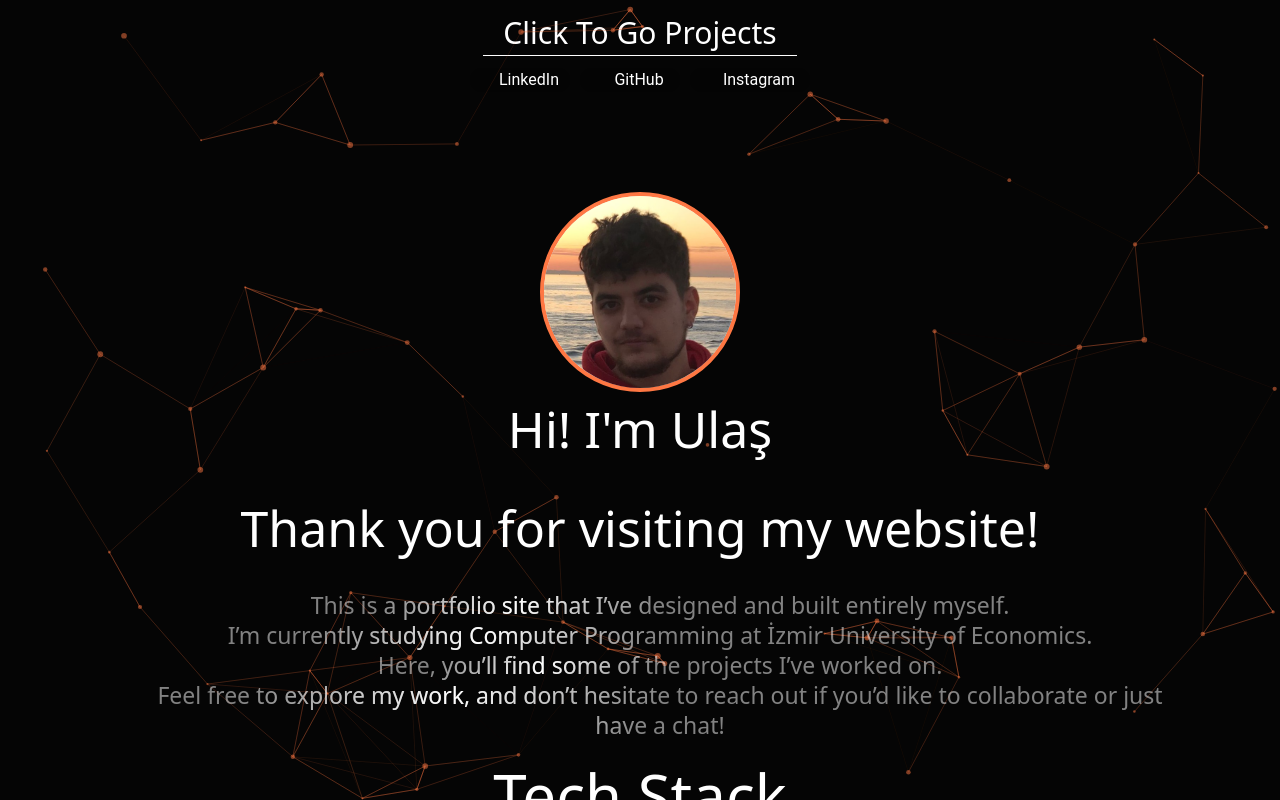
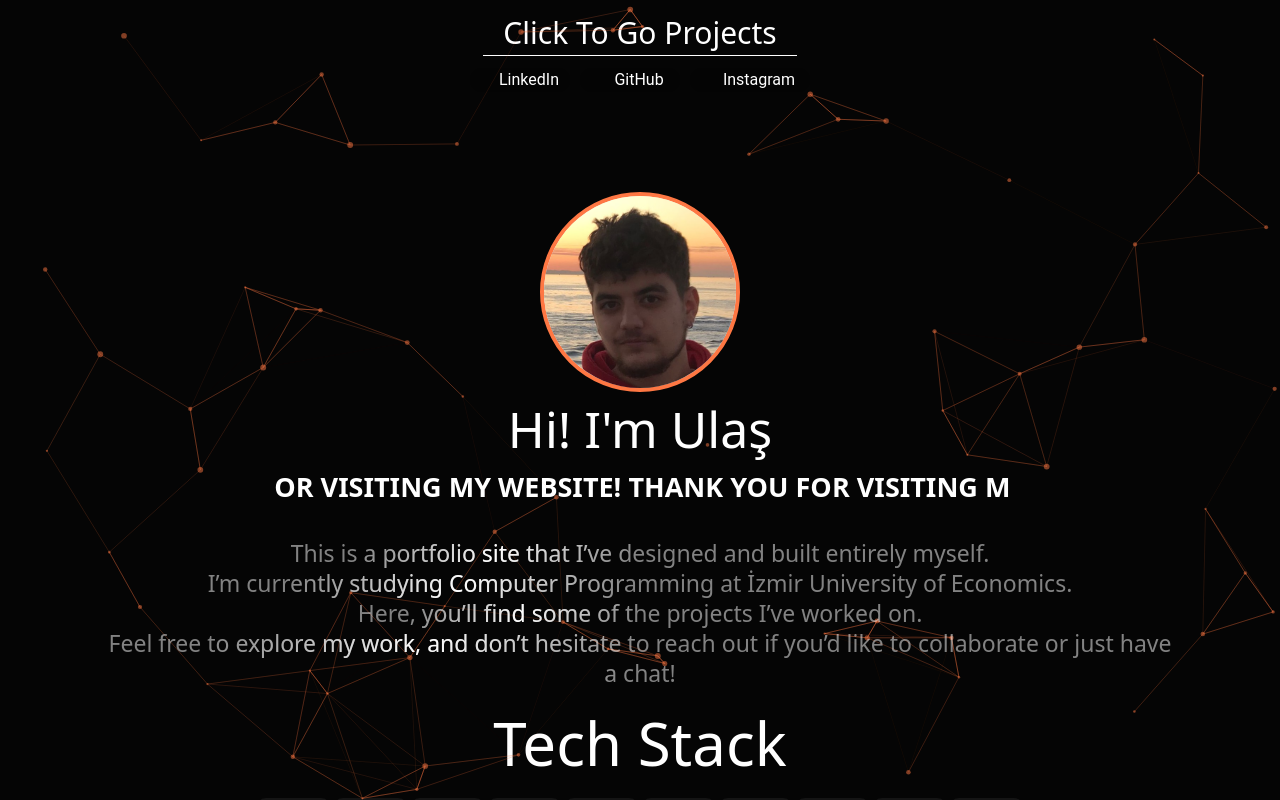
Before and after one commit to ulasaylar/personel_portfolioSite, a React (Vite) app: page / in a window 1280 px wide. Shown: the top 800 px of the page. Built offline with nearby package versions, Linux system fonts and the light colour scheme; some icons are missing.

Commit message:
new design

```diff
--- a/src/components/BlurText.jsx
+++ /dev/null
@@ -1,116 +0,0 @@
-import { motion } from "framer-motion";
-import { useEffect, useRef, useState, useMemo } from "react";
-
-const buildKeyframes = (from, steps) => {
-  const keys = new Set([
-    ...Object.keys(from),
-    ...steps.flatMap((s) => Object.keys(s)),
-  ]);
-
-  const keyframes = {};
-  keys.forEach((k) => {
-    keyframes[k] = [from[k], ...steps.map((s) => s[k])];
-  });
-  return keyframes;
-};
-
-const BlurText = ({
-  text = "",
-  delay = 200,
-  className = "",
-  animateBy = "words",
-  direction = "top",
-  threshold = 0.1,
-  rootMargin = "0px",
-  animationFrom,
-  animationTo,
-  easing = (t) => t,
-  onAnimationComplete,
-  stepDuration = 0.35,
-}) => {
-  const elements = animateBy === "words" ? text.split(" ") : text.split("");
-  const [inView, setInView] = useState(false);
-  const ref = useRef(null);
-
-  useEffect(() => {
-    if (!ref.current) return;
-    const observer = new IntersectionObserver(
-      ([entry]) => {
-        if (entry.isIntersecting) {
-          setInView(true);
-          observer.unobserve(ref.current);
-        }
-      },
-      { threshold, rootMargin }
-    );
-    observer.observe(ref.current);
-    return () => observer.disconnect();
-    // eslint-disable-next-line react-hooks/exhaustive-deps
-  }, [threshold, rootMargin]);
-
-  const defaultFrom = useMemo(
-    () =>
-      direction === "top"
-        ? { filter: "blur(10px)", opacity: 0, y: -50 }
-        : { filter: "blur(10px)", opacity: 0, y: 50 },
-    [direction]
-  );
-
-  const defaultTo = useMemo(
-    () => [
-      {
-        filter: "blur(5px)",
-        opacity: 0.5,
-        y: direction === "top" ? 5 : -5,
-      },
-      { filter: "blur(0px)", opacity: 1, y: 0 },
-    ],
-    [direction]
-  );
-
-  const fromSnapshot = animationFrom ?? defaultFrom;
-  const toSnapshots = animationTo ?? defaultTo;
-
-  const stepCount = toSnapshots.length + 1;
-  const totalDuration = stepDuration * (stepCount - 1);
-  const times = Array.from({ length: stepCount }, (_, i) =>
-    stepCount === 1 ? 0 : i / (stepCount - 1)
-  );
-
-  return (
-    <p
-      ref={ref}
-      className={className}
-      style={{ display: "flex", flexWrap: "wrap" }}
-    >
-      {elements.map((segment, index) => {
-        const animateKeyframes = buildKeyframes(fromSnapshot, toSnapshots);
-
-        const spanTransition = {
-          duration: totalDuration,
-          times,
-          delay: (index * delay) / 1000,
-        };
-        spanTransition.ease = easing;
-
-        return (
-          <motion.span
-            className="inline-block will-change-[transform,filter,opacity]"
-            key={index}
-            initial={fromSnapshot}
-            animate={inView ? animateKeyframes : fromSnapshot}
-            transition={spanTransition}
-            onAnimationComplete={
-              index === elements.length - 1 ? onAnimationComplete : undefined
-            }
-          >
-            {segment === " " ? "\u00A0" : segment}
-            {animateBy === "words" && index < elements.length - 1 && "\u00A0"}
-          </motion.span>
-        );
-      })}
-    </p>
-  );
-};
-
-export default BlurText;
--- /dev/null
+++ b/src/components/CurvedText.jsx
@@ -0,0 +1,145 @@
+import {
+  useRef,
+  useEffect,
+  useState,
+  useMemo,
+  useId
+} from "react";
+import "../css/CurvedLoop.css";
+
+const CurvedLoop = ({
+  marqueeText = "",
+  speed = 2,
+  className,
+  curveAmount = 400,
+  direction = "left",
+  interactive = true,
+}) => {
+  const text = useMemo(() => {
+    const hasTrailing = /\s|\u00A0$/.test(marqueeText);
+    return (
+      (hasTrailing ? marqueeText.replace(/\s+$/, "") : marqueeText) + "\u00A0"
+    );
+  }, [marqueeText]);
+
+  const measureRef = useRef(null);
+  const textPathRef = useRef(null);
+  const pathRef = useRef(null);
+  const [spacing, setSpacing] = useState(0);
+  const [offset, setOffset] = useState(0);
+  const uid = useId();
+  const pathId = `curve-${uid}`;
+  const pathD = `M-100,40 Q500,${40 + curveAmount} 1540,40`;
+
+  const dragRef = useRef(false);
+  const lastXRef = useRef(0);
+  const dirRef = useRef(direction);
+  const velRef = useRef(0);
+
+  const textLength = spacing;
+  const totalText = textLength ? Array(Math.ceil(1800 / textLength) + 2).fill(text).join('') : text;
+  const ready = spacing > 0;
+
+  useEffect(() => {
+    if (measureRef.current)
+      setSpacing(measureRef.current.getComputedTextLength());
+  }, [text, className]);
+
+  useEffect(() => {
+    if (!spacing || !ready) return;
+    let frame = 0;
+    const step = () => {
+      if (!dragRef.current && textPathRef.current) {
+        const delta = dirRef.current === "right" ? speed : -speed;
+        const currentOffset = parseFloat(textPathRef.current.getAttribute("startOffset") || "0");
+        let newOffset = currentOffset + delta;
+
+        const wrapPoint = spacing;
+        if (newOffset <= -wrapPoint) newOffset += wrapPoint;
+        if (newOffset >= wrapPoint) newOffset -= wrapPoint;
+
+        textPathRef.current.setAttribute("startOffset", newOffset + "px");
+        setOffset(newOffset);
+      }
+      frame = requestAnimationFrame(step);
+    };
+    step();
+    return () => cancelAnimationFrame(frame);
+  }, [spacing, speed, ready]);
+
+  const onPointerDown = (e) => {
+    if (!interactive) return;
+    dragRef.current = true;
+    lastXRef.current = e.clientX;
+    velRef.current = 0;
+    (e.target).setPointerCapture(e.pointerId);
+  };
+
+  const onPointerMove = (e) => {
+    if (!interactive || !dragRef.current || !textPathRef.current) return;
+    const dx = e.clientX - lastXRef.current;
+    lastXRef.current = e.clientX;
+    velRef.current = dx;
+
+    const currentOffset = parseFloat(textPathRef.current.getAttribute("startOffset") || "0");
+    let newOffset = currentOffset + dx;
+
+    const wrapPoint = spacing;
+    if (newOffset <= -wrapPoint) newOffset += wrapPoint;
+    if (newOffset >= wrapPoint) newOffset -= wrapPoint;
+
+    textPathRef.current.setAttribute("startOffset", newOffset + "px");
+    setOffset(newOffset);
+  };
+
+  const endDrag = () => {
+    if (!interactive) return;
+    dragRef.current = false;
+    dirRef.current = velRef.current > 0 ? "right" : "left";
+  };
+
+  const cursorStyle = interactive
+    ? dragRef.current
+      ? "grabbing"
+      : "grab"
+    : "auto";
+
+  return (
+    <div
+      className="curved-loop-jacket"
+      style={{ visibility: ready ? "visible" : "hidden", cursor: cursorStyle }}
+      onPointerDown={onPointerDown}
+      onPointerMove={onPointerMove}
+      onPointerUp={endDrag}
+      onPointerLeave={endDrag}
+    >
+      <svg className="curved-loop-svg" viewBox="0 0 1440 120">
+        <text
+          ref={measureRef}
+          xmlSpace="preserve"
+          style={{ visibility: "hidden", opacity: 0, pointerEvents: "none" }}
+        >
+          {text}
+        </text>
+        <defs>
+          <path
+            ref={pathRef}
+            id={pathId}
+            d={pathD}
+            fill="none"
+            stroke="transparent"
+          />
+        </defs>
+        {ready && (
+          <text fontWeight="bold" xmlSpace="preserve" className={className}>
+            <textPath ref={textPathRef} href={`#${pathId}`} startOffset={offset + "px"} xmlSpace="preserve">
+              {totalText}
+            </textPath>
+          </text>
+        )}
+      </svg>
+    </div>
+  );
+};
+
+export default CurvedLoop;
--- /dev/null
+++ b/src/components/TextAnimation.jsx
@@ -0,0 +1,15 @@
+import {motion} from "framer-motion"
+
+function TextAnimation(){
+    return (
+    <>
+        <motion.h1
+            initial={{ y:25, opacity:0}}
+            animate={{ y:0, opacity:1}}
+            transition={{ duration:1, ease:"easeInOut"}}
+            >Hi! I'm Ulaş</motion.h1>
+    </>
+    );
+}
+
+export default TextAnimation;
--- a/src/components/about_me.jsx
+++ b/src/components/about_me.jsx
@@ -1,8 +1,8 @@
 import Avatar from "@mui/material/Avatar";
 import icon from "../img/icon.jpg";
-import BlurText from "./BlurText";
 import ShinyText from "./ShinyText";
-import { Margin } from "@mui/icons-material";
+import CurvedText from "./CurvedText";
+import TextAnimation from "./TextAnimation";
 
 const About_me = () => {
   return (
@@ -23,24 +23,14 @@ const About_me = () => {
         />
       </div>
       <div className="about-me-right-cont">
-        <BlurText
-          text="Hi! I'm Ulaş"
-          animateBy="words"
-          direction="top"
-          delay={100}
-          stepDuration={0.5}
-          className="revealed"
-          style="justify-content: center"
-        />
-        <br></br>
-        <BlurText
-          text="Thank you for visiting my website!"
-          animateBy="words"
-          direction="top"
-          delay={100}
-          stepDuration={0.5}
-          className="revealed"
-        />
+        <TextAnimation></TextAnimation>
+        <CurvedText
+          marqueeText="Thank you for visiting my website!"
+          speed={1}
+          curveAmount={0}
+          direction="left"
+          interactive={true}
+          className="custom-text-style"/>
         <br></br>
         <ShinyText
           text="This is a portfolio site that I’ve designed and built entirely myself."
--- /dev/null
+++ b/src/css/CurvedLoop.css
@@ -0,0 +1,23 @@
+.curved-loop-jacket {
+  display: flex;
+  align-items: center;
+  justify-content: center;
+  width: 100%;
+  margin-bottom: -3rem;
+}
+
+.curved-loop-svg {
+  user-select: none;
+  width: 60%;
+  aspect-ratio: 100 / 12;
+  overflow: visible;
+  display: block;
+  font-size: 6rem;
+  fill: #ffffff;
+  user-select: none;
+  -moz-user-select: none;
+  -webkit-user-select: none;
+  font-weight: 700;
+  text-transform: uppercase;
+  line-height: 1;
+}
--- a/src/css/about_me.css
+++ b/src/css/about_me.css
@@ -8,7 +8,6 @@
 }
 
 .about-me-container h1 {
-  margin-left: 4rem;
   font-weight: 400;
   font-size: 5rem;
   color: #fff;
@@ -22,7 +21,6 @@
 }
 
 .shiny-text-spec {
-  margin-left: 4rem;
   line-height: 3rem;
   font-size: 2.3rem;
   font-weight: 300;
--- a/src/css/projects.css
+++ b/src/css/projects.css
@@ -28,7 +28,7 @@
 .gradient-divider {
   width: 50vw;
   height: 2px;
-  margin: 4rem auto 5rem auto;
+  margin: 9rem auto 5rem auto;
   background: linear-gradient(to right, #ccc, #999, #ccc);
   border-radius: 4px;
 }
```
